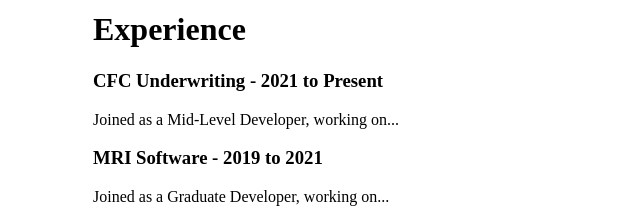
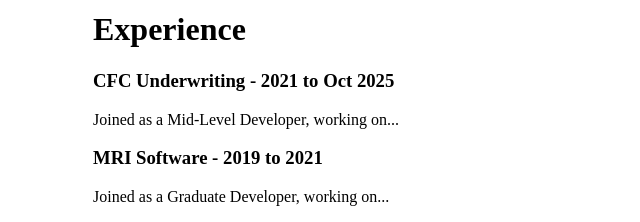
Before and after one commit to sammymatt/sammymatt.github.io, a plain HTML site: page experience.html in a window 1280 px wide. Shown: the part 128-350 px from the top of the page, 15-655 px from the left. Drawn offline with Linux system fonts and the light colour scheme.

Commit message:
Update experience.html

```diff
--- a/experience.html
+++ b/experience.html
@@ -20,7 +20,7 @@
 
 <h1>Experience</h1>
 
-<h3>CFC Underwriting - 2021 to Present</h3>
+<h3>CFC Underwriting - 2021 to Oct 2025</h3>
 <p>Joined as a Mid-Level Developer, working on...</p>
 
 <h3>MRI Software - 2019 to 2021</h3>
```
